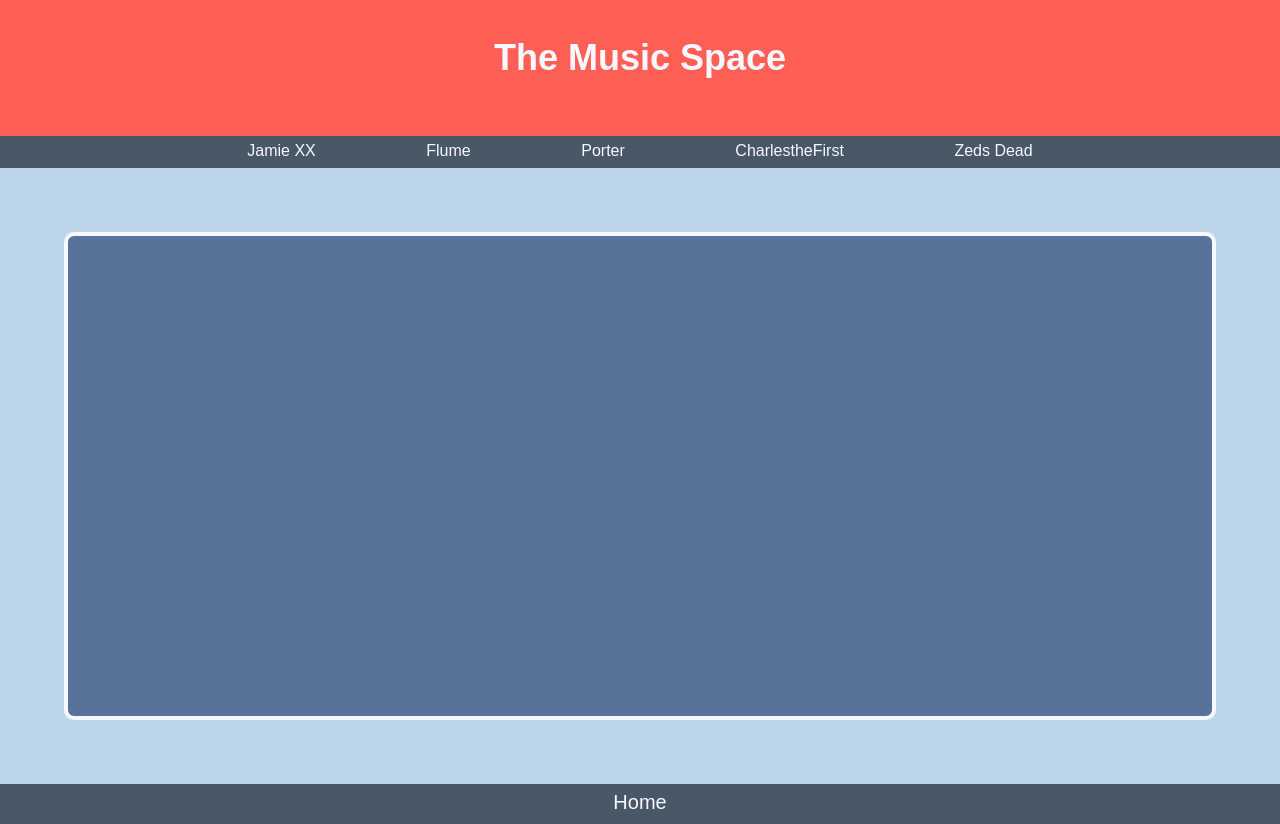
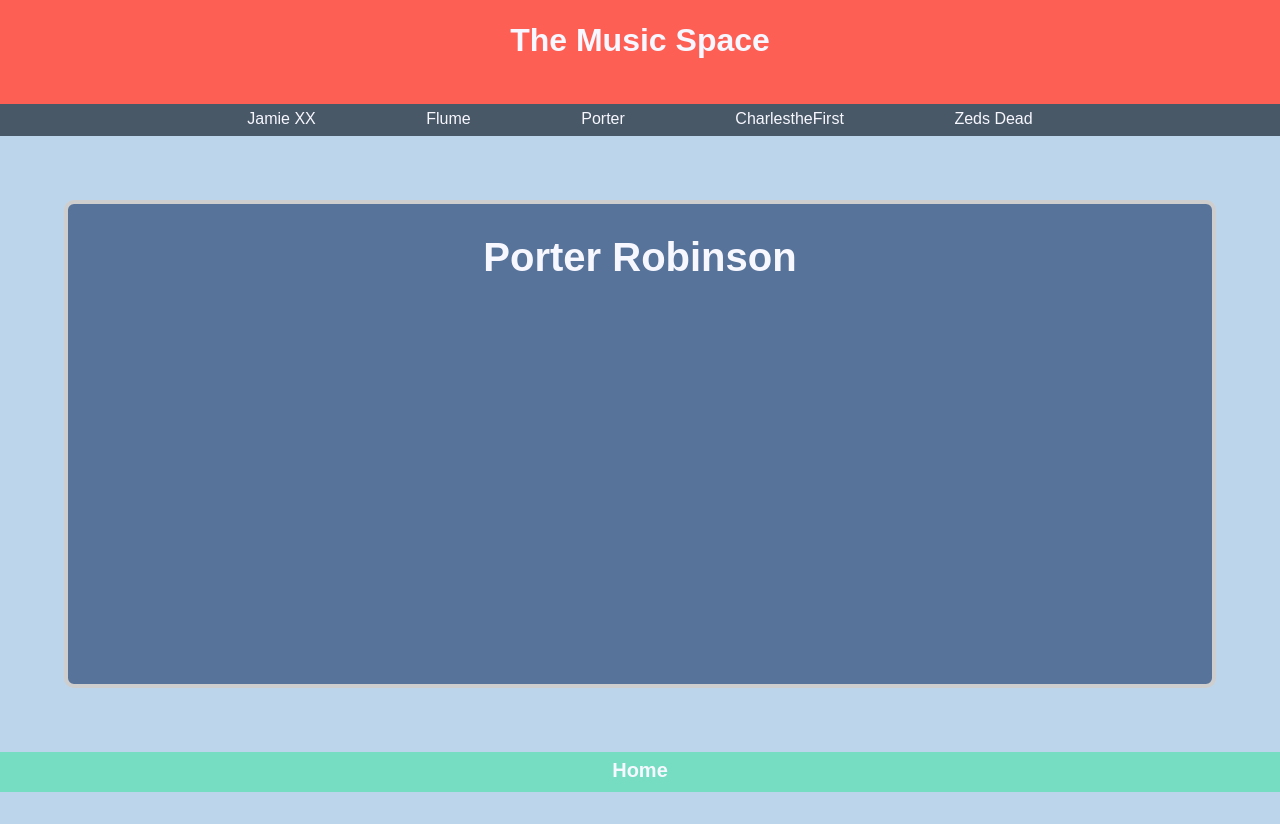
Before and after one commit to AllanHall/artists, a React (Create React App) app: page /Porter in a window 1280 px wide. After the commit the page ends 800 px from the top, so only its background shows below. Built offline with nearby package versions, Linux system fonts and the light colour scheme.

Commit message:
started adding content to each page

```diff
--- a/src/index.css
+++ b/src/index.css
@@ -15,10 +15,10 @@
 header {
   text-align: center;
   background-color: #fe5f55;
-  height: 12vh;
-  padding-top: 2.5rem;
+  height: 10vh;
+  padding-top: 1.5rem;
   color: #f7f7ff;
-  font-size: 36px;
+  font-size: 32px;
   font-weight: bold;
 }
 
@@ -54,14 +54,21 @@
   background-color: #577399;
   height: 60vh;
   margin: 4rem;
-  border: 4px solid #f7f7ff;
+  border: 4px solid rgb(207, 206, 206);
   border-radius: 10px;
+}
+
+.name {
+  text-align: center;
+  color: #f7f7ff;
+  font-size: 40px;
 }
 
 footer {
   font-size: 20px;
+  font-weight: bold;
   text-align: center;
-  background-color: #495867;
+  background-color: #76ddc3;
   height: 4vh;
   padding-top: 0.5rem;
 }
--- a/src/pages/Charles.js
+++ b/src/pages/Charles.js
@@ -24,7 +24,9 @@
               Zeds Dead
             </Link>
           </section>
-          <div className="content" />
+          <div className="content">
+            <h2 className="name">CharlestheFirst</h2>
+          </div>
           <footer>
             <Link className="links" to="/">
               Home
--- a/src/pages/Flume.js
+++ b/src/pages/Flume.js
@@ -24,7 +24,9 @@
               Zeds Dead
             </Link>
           </section>
-          <div className="content" />
+          <div className="content">
+            <h2 className="name">Flume</h2>
+          </div>
           <footer>
             <Link className="links" to="/">
               Home
--- a/src/pages/Home.js
+++ b/src/pages/Home.js
@@ -23,6 +23,7 @@
             Zeds Dead
           </Link>
         </section>
+        <div className="content" />
         <footer>
           <Link className="links" to="/">
             Home
--- a/src/pages/JamieXX.js
+++ b/src/pages/JamieXX.js
@@ -24,7 +24,9 @@
               Zeds Dead
             </Link>
           </section>
-          <div className="content" />
+          <div className="content">
+            <h2 className="name">Jamie XX</h2>
+          </div>
           <footer>
             <Link className="links" to="/">
               Home
--- a/src/pages/Porter.js
+++ b/src/pages/Porter.js
@@ -24,7 +24,9 @@
               Zeds Dead
             </Link>
           </section>
-          <div className="content" />
+          <div className="content">
+            <h2 className="name">Porter Robinson</h2>
+          </div>
           <footer>
             <Link className="links" to="/">
               Home
--- a/src/pages/ZedsDead.js
+++ b/src/pages/ZedsDead.js
@@ -24,7 +24,9 @@
               Zeds Dead
             </Link>
           </section>
-          <div className="content" />
+          <div className="content">
+            <h2 className="name">Zeds Dead</h2>
+          </div>
           <footer>
             <Link className="links" to="/">
               Home
```
